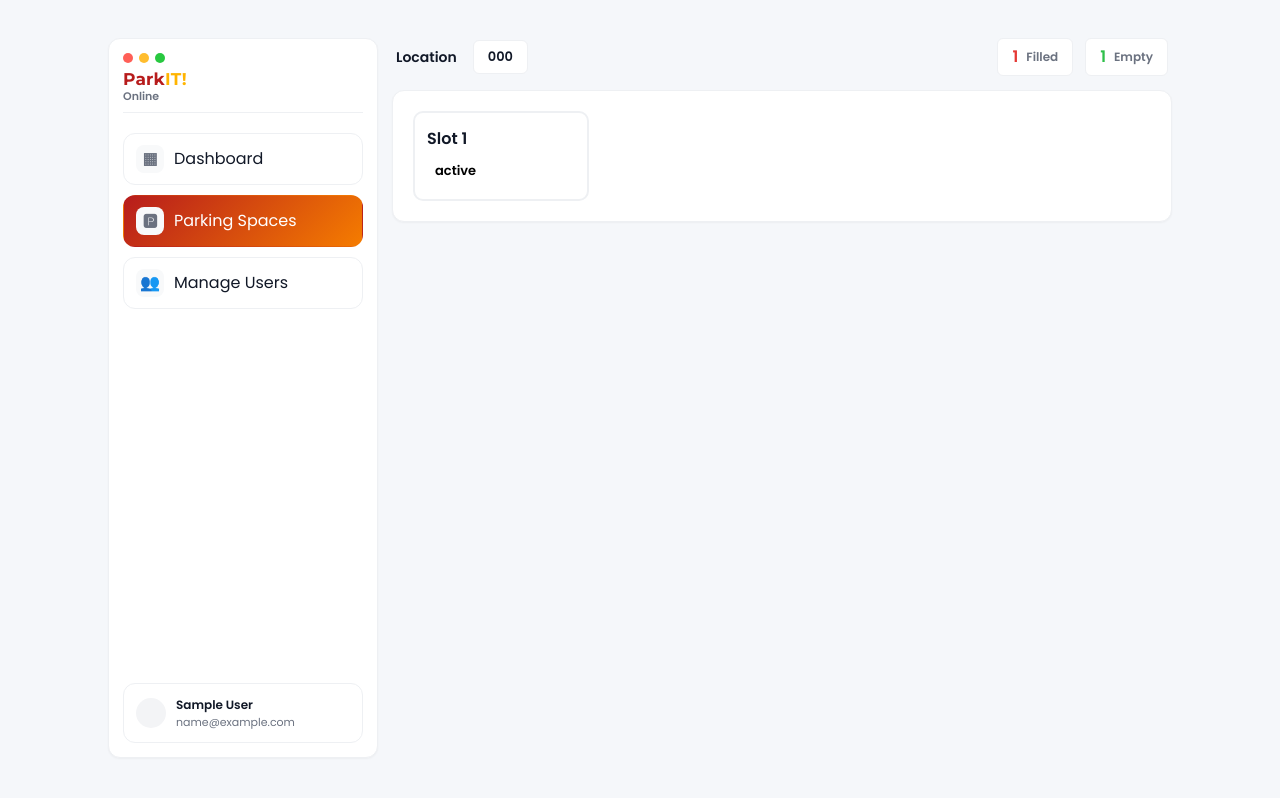
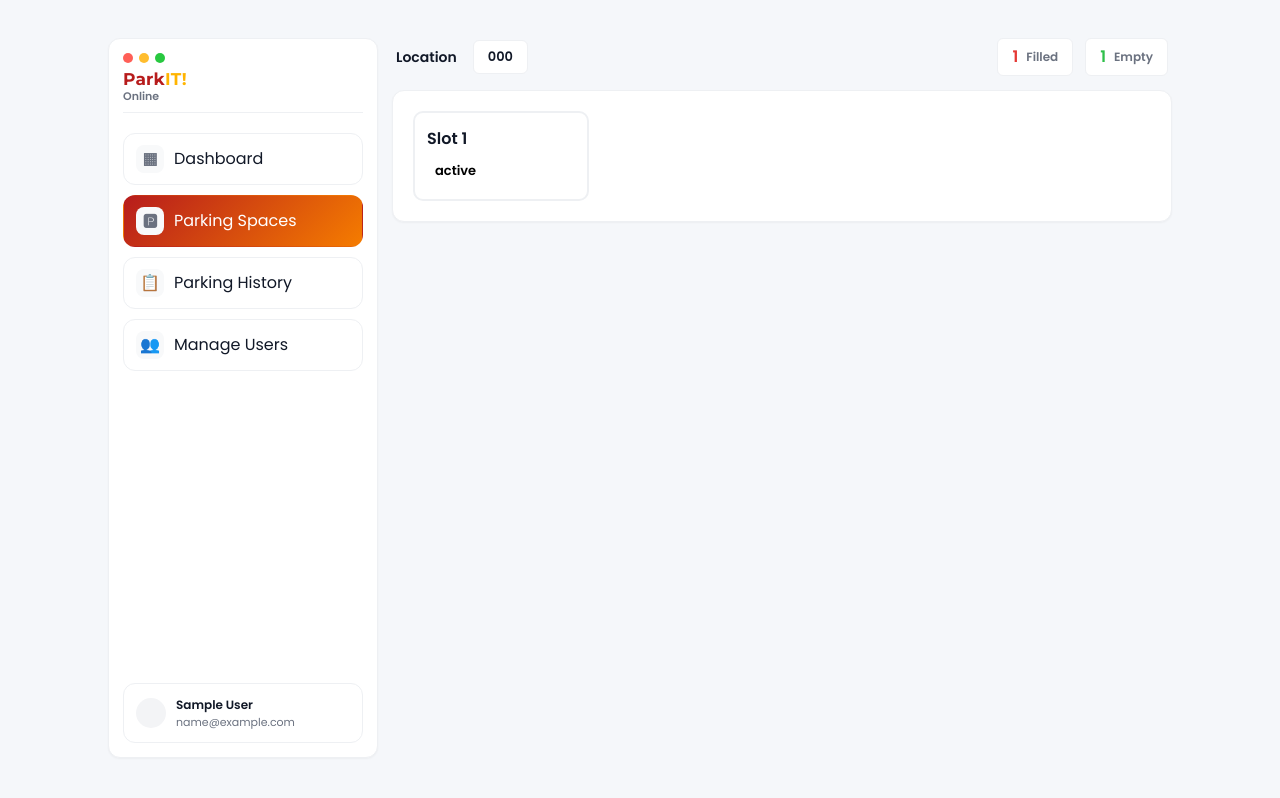
Before and after one commit to Kitanoed/Park_IT, a Django app: template templates/parking_spaces.html in a window 1280 px wide. Shown: the top 798 px of the page. Run offline with Django 5.2, Linux system fonts and the light colour scheme; the template is opened without the code that fills it: most values are stand-ins (such as "Sample title", 1, 10 or a date in 2020); parts of the project's set-up code (start-up, migrations or seed data) failed here and were passed over.

Commit message:
Fix(parking_spaces): fix the issue not seeing parking history when changing to parking spaces

```diff
--- a/templates/parking_spaces.html
+++ b/templates/parking_spaces.html
@@ -296,6 +296,9 @@
         <a class="active" href="{% url 'parking_spaces' %}">
           <span class="ico">🅿</span><span>Parking Spaces</span>
         </a>
+          <a href="{% url 'admin_parking_history' %}">
+          <span class="ico">📋</span><span>Parking History</span>
+        </a>
         <a href="{% url 'manage_users' %}">
           <span class="ico">👥</span><span>Manage Users</span>
         </a>
```
